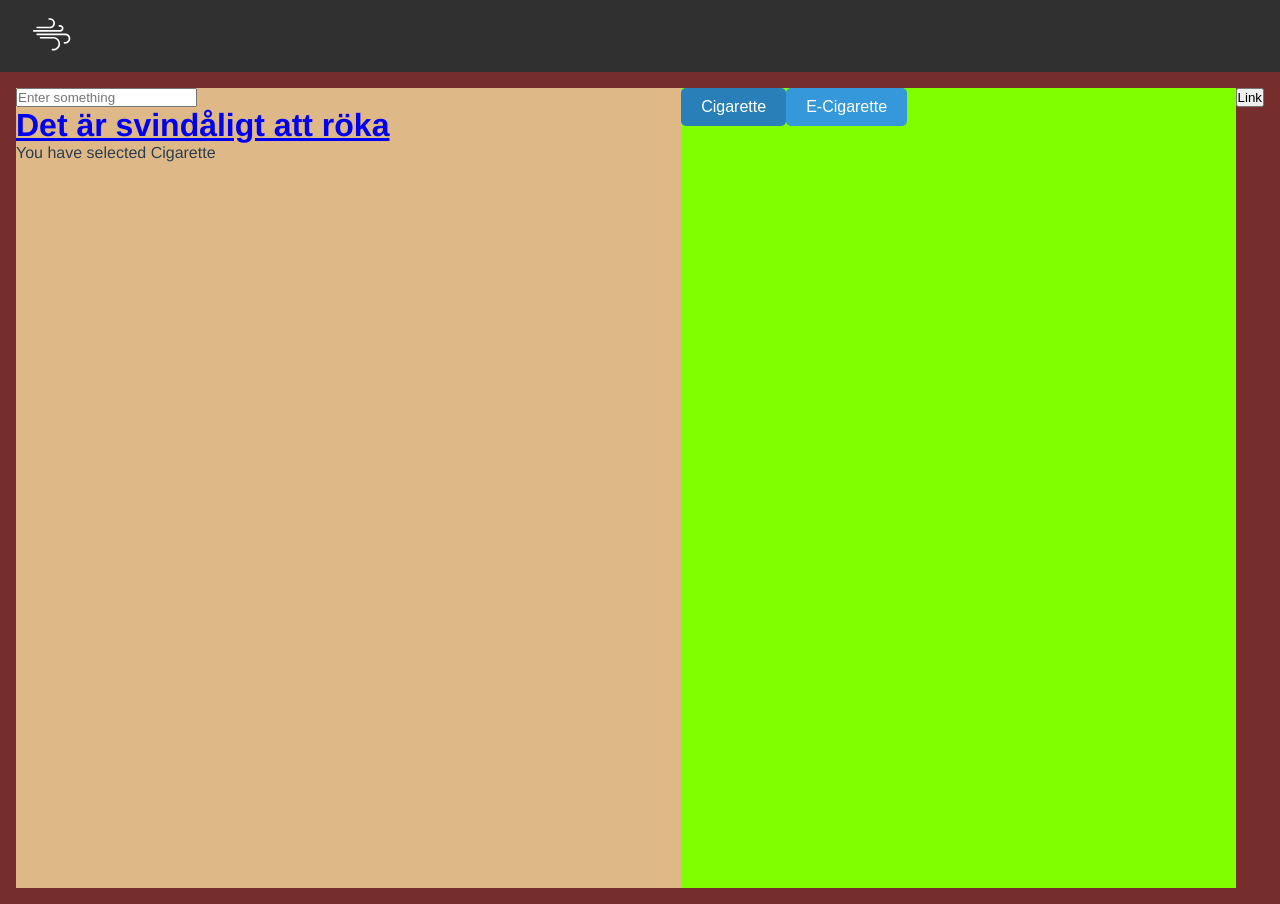
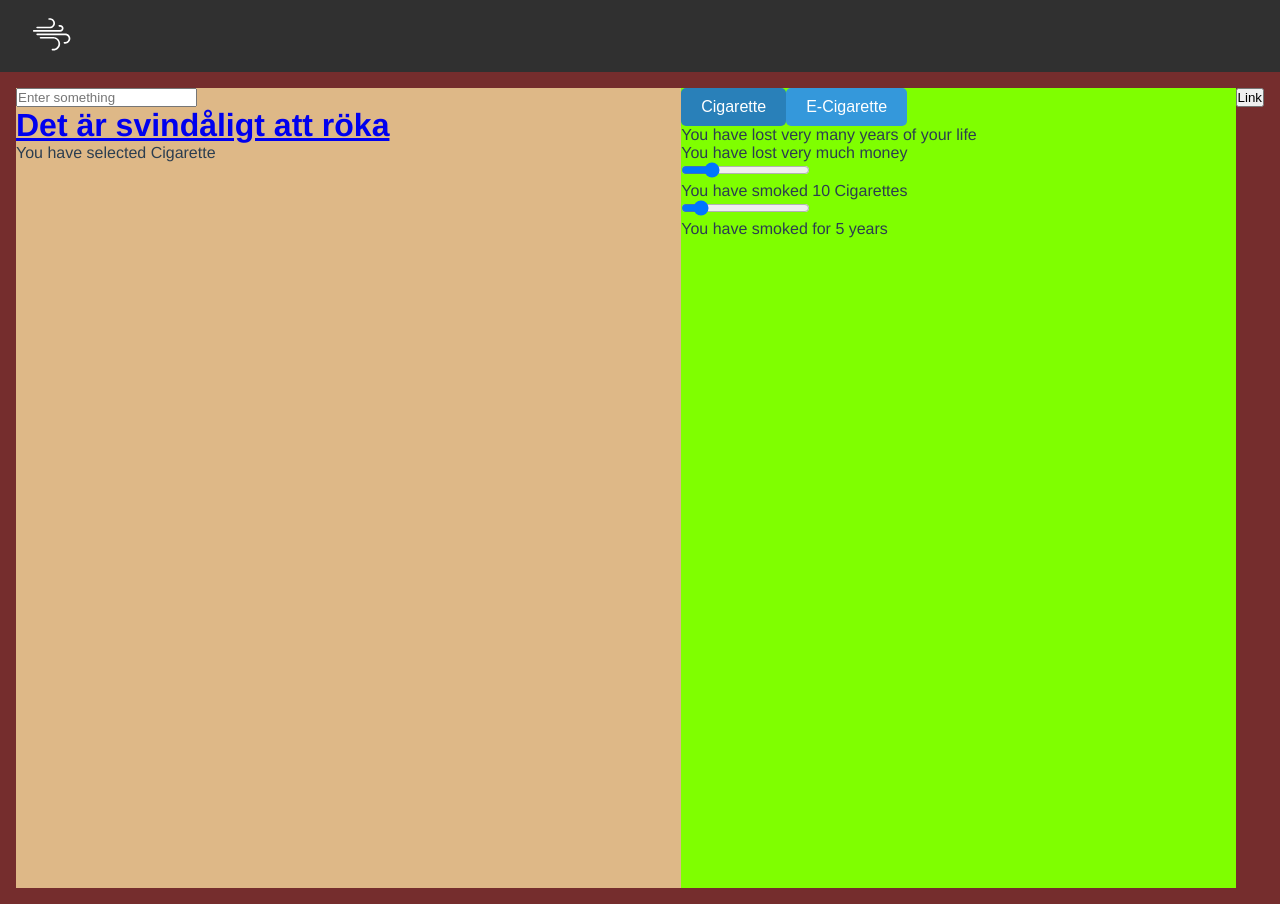
Before and after one commit to rubenmadsen/smokin, a Vue app in the folder Frontend/: page / in a window 1280 px wide. Built offline with nearby package versions, Linux system fonts and the light colour scheme.

Commit message:
Added slides
Addes slides and some text to the slide

```diff
--- a/Frontend/src/views/MainView.vue
+++ b/Frontend/src/views/MainView.vue
@@ -5,15 +5,48 @@
         <router-link :to="{ path: '/info', query: { data: inputData } }">
           <h1>Det är svindåligt att röka</h1>
         </router-link>
-        <p v-if="selectedButton">{{ selectedButton === 'first' ? 'You have selected Cigarette' : 'You have selected E-Cigarette' }}</p>
+        <p v-if="selectedButton">
+          {{ selectedButton === 'first' ? 'You have selected Cigarette' : 'You have selected E-Cigarette' }}
+        </p>
       </div>
       <div id="child2">
-        <button class="button-custom-1"
+        <button
+          class="button-custom-1"
           :class="{ 'button-pressed-1': selectedButton === 'first' }"
-                @click="toggleButton('first')">Cigarette</button>
-        <button class="button-custom-2"
+          @click="toggleButton('first')"
+        >
+          Cigarette
+        </button>
+        <button
+          class="button-custom-2"
           :class="{ 'button-pressed-2': selectedButton === 'second' }"
-                @click="toggleButton('second')">E-Cigarette</button>
+          @click="toggleButton('second')"
+        >
+          E-Cigarette
+        </button>
+        <p>You have lost very many years of your life</p>
+        <p>You have lost very much money</p>
+        <input
+          v-model="sliderValueAmount"
+          type="range"
+          min="0"
+          max="50"
+          class="slider"
+        />
+        <p v-if="selectedButton">
+  {{ selectedButton === 'first'
+    ? `You have smoked ${sliderValueAmount} Cigarettes`
+    : `You have smoked ${sliderValueAmount} E-Cigarettes` }}
+</p>
+
+        <input
+          v-model="sliderValueYears"
+          type="range"
+          min="0"
+          max="50"
+          class="slider"
+        />
+        <p>You have smoked for  {{ sliderValueYears}} years</p>
       </div>
       <div id="goBtn">
         <router-link :to="{ path: '/tracker', query: { data: inputData } }">
@@ -29,31 +62,34 @@
     data() {
       return {
         inputData: '',  // This is your original input data
-        selectedButton: 'first' // First button by default, then it changes to the selected by user
+        selectedButton: 'first', // First button by default, then it changes to the selected by user
+        sliderValueAmount: 10, // Default slider value
+        sliderValueYears: 5
       };
     },
     methods: {
       toggleButton(button) {
         this.selectedButton = button; // Set the button as pressed
-      }
+      },
+
     }
   };
   </script>
 
   <style scoped>
-    .mainContainer{
+  .mainContainer {
     padding: 1rem;
     display: flex;
   }
-    #child1{
+  #child1 {
     background-color: burlywood;
     flex: 1.2;
   }
-    #child2{
+  #child2 {
     flex: 1;
     background-color: chartreuse;
   }
-    #goBtn{
+  #goBtn {
     display: inline;
   }
 
```
Lines whose indentation alone changed are shown as unchanged.
